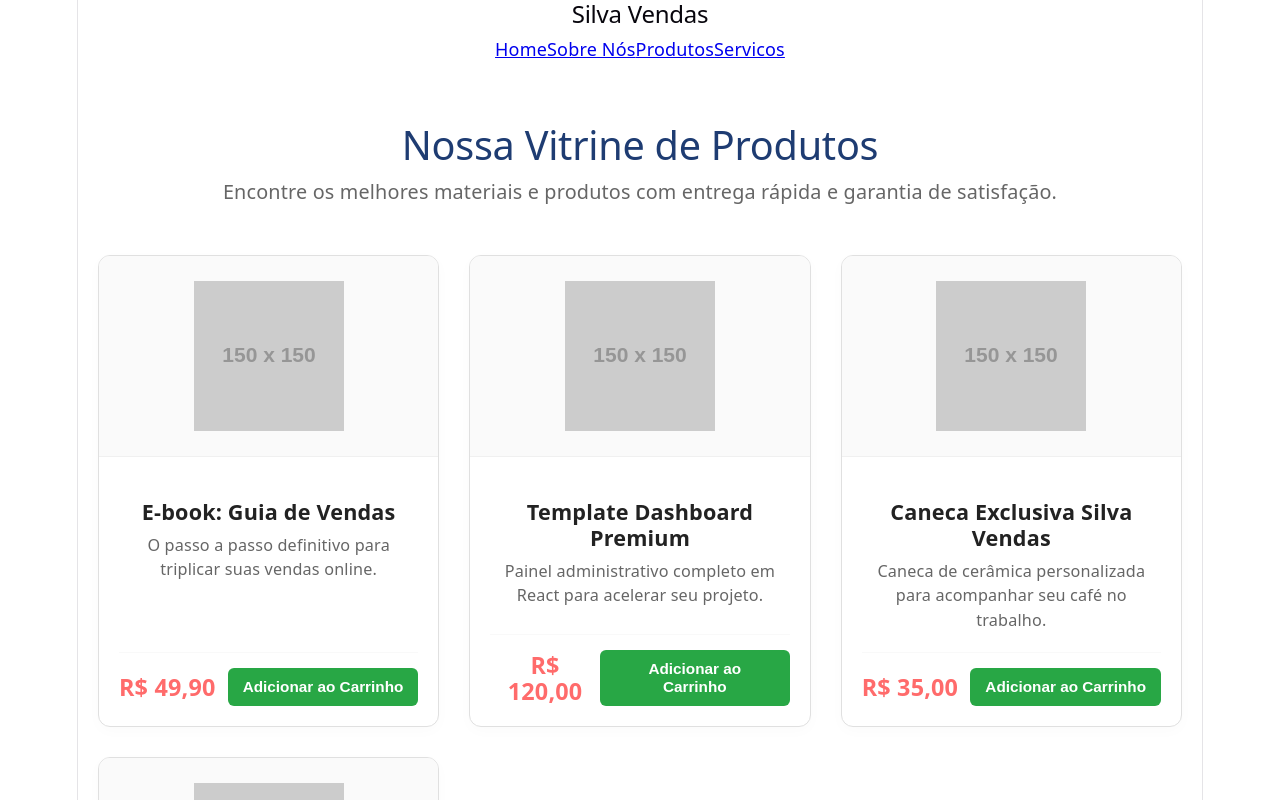
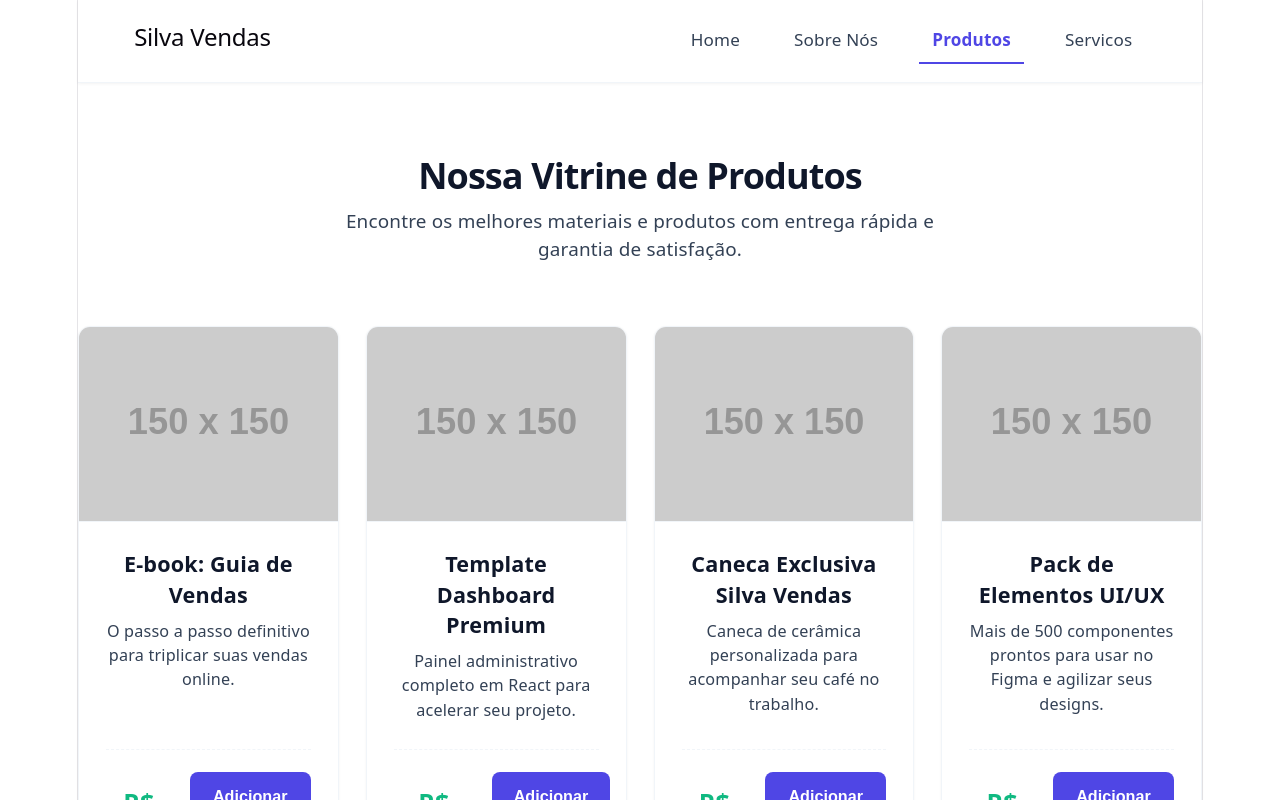
Before and after one commit to Michellfloat/atv-dupla-git-hub, a React (Vite) app in the folder proj-micgui/: page /produtos in a window 1280 px wide. Shown: the top 800 px of the page. Built offline with nearby package versions, Linux system fonts and the light colour scheme.

Commit message:
Salvando as estilizações do Site

```diff
--- a/proj-micgui/index.html
+++ b/proj-micgui/index.html
@@ -4,7 +4,7 @@
     <meta charset="UTF-8" />
     <link rel="icon" type="image/svg+xml" href="/favicon.svg" />
     <meta name="viewport" content="width=device-width, initial-scale=1.0" />
-    <title>proj-micgui</title>
+    <title>proj-micgui:Silva Vendas</title>
   </head>
   <body>
     <div id="root"></div>
--- a/proj-micgui/src/components/Header/style.css
+++ b/proj-micgui/src/components/Header/style.css
@@ -0,0 +1,82 @@
+/* ==========================================================================
+   COMPONENT: Header (Navegação Principal)
+   ========================================================================== */
+
+:root {
+  --primary-color: #4f46e5;      /* Indigo moderno */
+  --primary-hover: #4338ca;
+  --text-dark: #111827;          /* Grafite de alto contraste */
+  --text-muted: #4b5563;
+  --bg-light: #ffffff;
+  --border-color: #e5e7eb;
+  --transition-smooth: all 0.3s cubic-bezier(0.4, 0, 0.2, 1);
+  --shadow-sm: 0 1px 3px rgba(0,0,0,0.1);
+}
+
+.header {
+  display: flex;
+  flex-direction: column;
+  align-items: center;
+  justify-content: space-between;
+  padding: 1.25rem 1.5rem;
+  background-color: var(--bg-light);
+  border-bottom: 1px solid var(--border-color);
+  box-shadow: var(--shadow-sm);
+  gap: 1rem;
+}
+
+.header-logo {
+  text-decoration: none;
+}
+
+.header-logo h2 {
+  font-size: 1.5rem;
+  font-weight: 700;
+  color: var(--primary-color);
+  margin: 0;
+  letter-spacing: -0.025em;
+}
+
+.header nav {
+  display: flex;
+  flex-wrap: wrap;
+  justify-content: center;
+  gap: 1rem;
+}
+
+/* Estilização dos Links do React Router */
+.header nav a {
+  text-decoration: none;
+  font-size: 0.95rem;
+  font-weight: 500;
+  color: var(--text-muted);
+  padding: 0.5rem 0.75rem;
+  border-bottom: 2px solid transparent;
+  transition: var(--transition-smooth);
+}
+
+.header nav a:hover {
+  color: var(--primary-color);
+}
+
+/* Classe injetada automaticamente pelo NavLink ativo */
+.header nav a.active {
+  color: var(--primary-color);
+  border-bottom-color: var(--primary-color);
+  font-weight: 600;
+}
+
+/* ==========================================================================
+   MEDIA QUERIES (Desktop)
+   ========================================================================== */
+@media (min-width: 768px) {
+  .header {
+    flex-direction: row;
+    padding: 1rem 5%;
+    gap: 0;
+  }
+
+  .header nav {
+    gap: 1.5rem;
+  }
+}
--- a/proj-micgui/src/pages/Home/style.css
+++ b/proj-micgui/src/pages/Home/style.css
@@ -1,103 +1,145 @@
-/* Container principal da Home */
+/* ==========================================================================
+   PAGE: Home / Produtos
+   ========================================================================== */
+
+:root {
+  --primary-color: #4f46e5;
+  --primary-hover: #4338ca;
+  --bg-dark-hero: #0f172a;       /* Slate Escuro */
+  --text-light: #f8fafc;
+  --text-dark: #1e293b;
+  --text-muted: #64748b;
+  --bg-card: #ffffff;
+  --border-card: #e2e8f0;
+  --shadow-md: 0 4px 6px -1px rgba(0, 0, 0, 0.1), 0 2px 4px -1px rgba(0, 0, 0, 0.06);
+  --radius-lg: 12px;
+}
+
 .home-container {
   width: 100%;
+  box-sizing: border-box;
 }
 
-/* Estilização do Banner Principal (Hero) */
+/* --- SEÇÃO HERO --- */
 .hero-section {
-  background: linear-gradient(135deg, #1e3c72 0%, #2a5298 100%); /* Fundo degradê azul corporativo */
-  color: #ffffff;
-  padding: 100px 20px;
+  background: linear-gradient(135deg, #0f172a 0%, #1e1b4b 100%);
+  color: var(--text-light);
+  padding: 4rem 1.5rem;
   text-align: center;
-  display: flex;
-  justify-content: center;
-  align-items: center;
 }
 
 .hero-conteudo {
-  max-width: 700px;
+  max-width: 800px;
+  margin: 0 auto;
 }
 
 .hero-conteudo h1 {
-  font-size: 2.8rem;
-  margin-bottom: 20px;
+  font-size: 2.25rem;
+  line-height: 1.2;
+  font-weight: 800;
+  margin-bottom: 1.25rem;
+  letter-spacing: -0.05em;
+}
+
+.hero-conteudo p {
+  font-size: 1.1rem;
+  color: #cbd5e1;
+  margin-bottom: 2rem;
+  line-height: 1.6;
+}
+
+.btn-principal {
+  display: inline-block;
+  text-decoration: none;
+  background-color: var(--primary-color);
+  color: var(--text-light);
+  padding: 0.85rem 2rem;
+  font-weight: 600;
+  font-size: 1rem;
+  border-radius: var(--radius-lg);
+  box-shadow: 0 4px 14px rgba(79, 70, 229, 0.4);
+  transition: all 0.2s ease-in-out;
+}
+
+.btn-principal:hover {
+  background-color: var(--primary-hover);
+  transform: translateY(-2px);
+  box-shadow: 0 6px 20px rgba(79, 70, 229, 0.6);
+}
+
+.btn-principal:active {
+  transform: translateY(0);
+}
+
+/* --- SEÇÃO DESTAQUES --- */
+.destaques-section {
+  padding: 4rem 1.5rem;
+  max-width: 1200px;
+  margin: 0 auto;
+}
+
+.destaques-section h2 {
+  font-size: 1.75rem;
+  color: var(--text-dark);
+  text-align: center;
+  margin-bottom: 3rem;
   font-weight: 700;
 }
 
-.hero-conteudo p {
-  font-size: 1.2rem;
-  margin-bottom: 35px;
-  opacity: 0.9;
-  line-height: 1.6;
-}
-
-/* Botão de Destaque (Call to Action) */
-.btn-principal {
-  background-color: #ff6b6b; /* Cor chamativa para conversão */
-  color: #ffffff;
-  padding: 15px 30px;
-  border-radius: 30px;
-  text-decoration: none;
-  font-weight: bold;
-  font-size: 1.1rem;
-  box-shadow: 0 4px 15px rgba(255, 107, 107, 0.4);
-  transition: transform 0.2s, background-color 0.2s;
-}
-
-.btn-principal:hover {
-  background-color: #ff5252;
-  transform: translateY(-3px); /* Efeito flutuante no hover */
-}
-
-/* Seção de Benefícios/Destaques */
-.destaques-section {
-  max-width: 1200px;
-  margin: 0 auto;
-  padding: 80px 20px;
-  text-align: center;
-}
-
-.destaques-section h2 {
-  font-size: 2.2rem;
-  color: #222;
-  margin-bottom: 50px;
-}
-
-/* Grid para alinhar os benefícios lado a lado */
+/* Grid Fluido Responsivo */
 .grid-destaques {
   display: grid;
-  grid-template-columns: repeat(auto-fit, minmax(280px, 1fr));
-  gap: 30px;
+  grid-template-columns: 1fr;
+  gap: 2rem;
 }
 
 .card-destaque {
-  background: #ffffff;
-  padding: 40px 25px;
-  border-radius: 12px;
-  box-shadow: 0 5px 20px rgba(0,0,0,0.05);
-  border: 1px solid #eee;
+  background-color: var(--bg-card);
+  border: 1px solid var(--border-card);
+  border-radius: var(--radius-lg);
+  padding: 2.5rem 2rem;
+  text-align: center;
+  box-shadow: var(--shadow-md);
+  transition: transform 0.3s ease, box-shadow 0.3s ease;
+}
+
+.card-destaque:hover {
+  transform: translateY(-5px);
+  box-shadow: 0 20px 25px -5px rgba(0, 0, 0, 0.1);
 }
 
 .card-destaque .icone {
   font-size: 2.5rem;
   display: block;
-  margin-bottom: 15px;
+  margin-bottom: 1.25rem;
 }
 
 .card-destaque h3 {
-  font-size: 1.4rem;
-  color: #1e3c72;
-  margin-bottom: 12px;
+  font-size: 1.25rem;
+  color: var(--text-dark);
+  margin-bottom: 0.75rem;
+  font-weight: 600;
 }
 
 .card-destaque p {
-  color: #666;
+  font-size: 0.95rem;
+  color: var(--text-muted);
   line-height: 1.6;
 }
 
-/* Responsivo para celular */
-@media (max-width: 768px) {
-  .hero-conteudo h1 { font-size: 2rem; }
-  .hero-conteudo p { font-size: 1rem; }
-  .destaques-section { padding: 50px 20px; }
+/* ==========================================================================
+   MEDIA QUERIES (Tablets e Desktops)
+   ========================================================================== */
+@media (min-width: 768px) {
+  .hero-section {
+    padding: 6rem 2rem;
+  }
+
+  .hero-conteudo h1 {
+    font-size: 3.5rem;
+  }
+
+  .grid-destaques {
+    grid-template-columns: repeat(3, 1fr); /* 3 Colunas idênticas */
+  }
 }
--- a/proj-micgui/src/pages/Produtos/style.css
+++ b/proj-micgui/src/pages/Produtos/style.css
@@ -1,116 +1,191 @@
-/* Container de Produtos */
+/* ==========================================================================
+   PAGE: Vitrine de Produtos (Silva Vendas)
+   ========================================================================== */
+
+:root {
+  --primary-color: #4f46e5;       /* Indigo para botões principais */
+  --primary-hover: #4338ca;
+  --text-dark: #0f172a;           /* Slate escuro para títulos */
+  --text-muted: #475569;          /* Cinza médio para descrições */
+  --price-color: #10b981;         /* Verde Esmeralda para destaque do preço */
+  --bg-card: #ffffff;
+  --border-color: #e2e8f0;
+  --radius-md: 8px;
+  --radius-lg: 12px;
+  --shadow-sm: 0 1px 3px rgba(0, 0, 0, 0.05);
+  --shadow-md: 0 10px 15px -3px rgba(0, 0, 0, 0.05), 0 4px 6px -2px rgba(0, 0, 0, 0.01);
+  --transition-fast: all 0.2s ease-in-out;
+  --transition-normal: all 0.3s cubic-bezier(0.4, 0, 0.2, 1);
+}
+
+/* Contêiner Base */
 .produtos-container {
   max-width: 1200px;
   margin: 0 auto;
-  padding: 60px 20px;
+  padding: 3rem 1.25rem;
+  box-sizing: border-box;
 }
 
+/* Cabeçalho da Página */
 .produtos-header {
   text-align: center;
-  margin-bottom: 50px;
+  margin-bottom: 3.5rem;
 }
 
 .produtos-header h2 {
-  font-size: 2.2rem;
-  color: #1e3c72;
+  font-size: 2rem;
+  color: var(--text-dark);
+  font-weight: 800;
+  letter-spacing: -0.025em;
+  margin: 0 0 0.5rem 0;
 }
 
 .produtos-header p {
-  color: #666;
-  font-size: 1.1rem;
-  margin-top: 10px;
+  color: var(--text-muted);
+  font-size: 1.05rem;
+  max-width: 600px;
+  margin: 0 auto;
+  line-height: 1.5;
 }
 
-/* Grid de Produtos - Layout estilo Ecommerce */
+/* Grid de Produtos de Alta Performance */
 .produtos-grid {
   display: grid;
-  grid-template-columns: repeat(auto-fit, minmax(250px, 1fr));
-  gap: 30px;
+  grid-template-columns: 1fr; /* Mobile-first: 1 coluna */
+  gap: 2rem;
 }
 
-/* Card do Produto */
+/* Card Individual do Produto */
 .card-produto {
-  background: #ffffff;
-  border-radius: 12px;
-  border: 1px solid #e0e0e0;
-  overflow: hidden; /* Garante que a imagem respeite as bordas arredondadas do card */
-  box-shadow: 0 4px 15px rgba(0,0,0,0.02);
+  background-color: var(--bg-card);
+  border: 1px solid var(--border-color);
+  border-radius: var(--radius-lg);
+  overflow: hidden; /* Garante que a imagem respeite o border-radius */
   display: flex;
   flex-direction: column;
-  transition: transform 0.3s ease, box-shadow 0.3s ease;
+  box-shadow: var(--shadow-sm);
+  transition: var(--transition-normal);
 }
 
 .card-produto:hover {
   transform: translateY(-6px);
-  box-shadow: 0 12px 25px rgba(0, 0, 0, 0.08);
+  box-shadow: var(--shadow-md);
+  border-color: #cbd5e1;
 }
 
-/* Espaço reservado para a foto do produto */
+/* Área da Foto do Produto */
 .produto-foto {
+  position: relative;
   width: 100%;
-  height: 200px;
-  background-color: #fafafa;
-  display: flex;
-  justify-content: center;
-  align-items: center;
-  border-bottom: 1px solid #f0f0f0;
+  aspect-ratio: 4 / 3; /* Força proporção uniforme independente da imagem */
+  background-color: #f8fafc;
+  overflow: hidden;
+  border-bottom: 1px solid var(--border-color);
 }
 
 .produto-foto img {
-  max-width: 100%;
-  max-height: 100%;
-  object-fit: cover;
+  width: 100%;
+  height: 100%;
+  object-fit: cover; /* Recorta e preenche o espaço de forma elegante */
+  transition: var(--transition-normal);
 }
 
-/* Detalhes e textos do produto */
+/* Micro-interação: Zoom sutil na imagem ao passar o mouse no card */
+.card-produto:hover .produto-foto img {
+  transform: scale(1.05);
+}
+
+/* Bloco de Informações do Conteúdo */
 .produto-info {
-  padding: 20px;
+  padding: 1.5rem;
   display: flex;
   flex-direction: column;
-  flex-grow: 1;
+  flex-grow: 1; /* Estica o bloco para alinhar os rodapés igualmente */
 }
 
 .produto-info h3 {
   font-size: 1.2rem;
-  color: #222;
-  margin-bottom: 8px;
+  color: var(--text-dark);
+  font-weight: 700;
+  margin: 0 0 0.5rem 0;
+  line-height: 1.4;
 }
 
 .produto-desc {
   font-size: 0.9rem;
-  color: #666;
+  color: var(--text-muted);
   line-height: 1.5;
-  margin-bottom: 20px;
-  flex-grow: 1;
+  margin: 0 0 1.5rem 0;
+  flex-grow: 1; /* Empurra a área de checkout para a base do card */
 }
 
-/* Alinhamento de Preço e Botão lado a lado */
+/* Seção de Checkout (Preço + Botão) */
 .produto-preco-checkout {
   display: flex;
-  justify-content: space-between;
-  align-items: center;
-  border-top: 1px solid #f9f9f9;
-  padding-top: 15px;
+  flex-direction: column; /* Empilhado no mobile para melhor ergonomia */
+  gap: 1rem;
+  align-items: flex-start;
+  border-top: 1px dashed var(--border-color);
+  padding-top: 1.25rem;
 }
 
 .valor-produto {
-  font-size: 1.3rem;
-  font-weight: bold;
-  color: #ff6b6b; /* Destaque na cor do preço */
+  font-size: 1.4rem;
+  font-weight: 800;
+  color: var(--price-color);
 }
 
+/* Botão de Adicionar ao Carrinho */
 .btn-carrinho {
-  background-color: #28a745; /* Verde comercial para induzir a compra */
-  color: white;
+  width: 100%;
+  background-color: var(--primary-color);
+  color: #ffffff;
   border: none;
-  padding: 10px 15px;
-  border-radius: 6px;
-  font-size: 0.85rem;
-  font-weight: bold;
+  padding: 0.8rem 1.2rem;
+  font-size: 0.9rem;
+  font-weight: 600;
+  border-radius: var(--radius-md);
   cursor: pointer;
-  transition: background-color 0.2s;
+  transition: var(--transition-fast);
 }
 
 .btn-carrinho:hover {
-  background-color: #218838;
+  background-color: var(--primary-hover);
 }
+
+.btn-carrinho:active {
+  transform: scale(0.97); /* Feedback tátil de clique */
+}
+
+/* ==========================================================================
+   MEDIA QUERIES (Responsividade Avançada)
+   ========================================================================== */
+
+/* Tablets */
+@media (min-width: 640px) {
+  .produtos-grid {
+    grid-template-columns: repeat(2, 1fr); /* 2 colunas */
+  }
+
+  .produto-preco-checkout {
+    flex-direction: row; /* Preço e Botão lado a lado */
+    justify-content: space-between;
+    align-items: center;
+  }
+
+  .btn-carrinho {
+    width: auto; /* Botão assume tamanho do conteúdo */
+  }
+}
+
+/* Desktops */
+@media (min-width: 1024px) {
+  .produtos-grid {
+    grid-template-columns: repeat(4, 1fr); /* 4 colunas em telas largas */
+    gap: 1.5rem;
+  }
+
+  .produtos-container {
+    padding: 4rem 0;
+  }
+}
--- a/proj-micgui/src/pages/Servicos/style.css
+++ b/proj-micgui/src/pages/Servicos/style.css
@@ -1,107 +1,135 @@
-/* Container de Serviços */
+/* ==========================================================================
+   PAGE: Serviços (Vitrine de Vendas)
+   ========================================================================== */
+
+:root {
+  --primary-color: #4f46e5;
+  --success-color: #10b981;      /* Verde Esmeralda para conversão */
+  --text-dark: #0f172a;
+  --text-muted: #475569;
+  --bg-card: #ffffff;
+  --border-color: #f1f5f9;
+  --radius-md: 8px;
+  --radius-full: 9999px;
+}
+
 .servicos-container {
+  padding: 4rem 1.5rem;
   max-width: 1200px;
   margin: 0 auto;
-  padding: 60px 20px;
 }
 
 .servicos-header {
   text-align: center;
-  margin-bottom: 50px;
+  margin-bottom: 4rem;
 }
 
 .servicos-header h2 {
-  font-size: 2.2rem;
-  color: #222;
-  margin-bottom: 10px;
+  font-size: 2rem;
+  color: var(--text-dark);
+  font-weight: 800;
+  margin-bottom: 0.5rem;
 }
 
 .servicos-header p {
-  color: #777;
-  font-size: 1.1rem;
+  color: var(--text-muted);
+  font-size: 1.05rem;
 }
 
-/* Grid de cards de vendas */
+/* Vitrine baseada em Auto-Placement Grid */
 .vitrine-grid {
   display: grid;
-  grid-template-columns: repeat(auto-fit, minmax(260px, 1fr));
-  gap: 30px;
+  grid-template-columns: repeat(auto-fit, minmax(280px, 1fr));
+  gap: 2rem;
 }
 
-/* Card individual de Produto/Serviço */
 .card-venda {
-  background: #ffffff;
-  border-radius: 12px;
-  padding: 30px;
-  border: 1px solid #e0e0e0;
-  box-shadow: 0 4px 15px rgba(0,0,0,0.02);
+  background-color: var(--bg-card);
+  border: 1px solid var(--border-color);
+  border-radius: 16px;
+  padding: 2rem;
   display: flex;
   flex-direction: column;
-  position: relative;
-  transition: transform 0.3s, box-shadow 0.3s, border-color 0.3s;
+  box-shadow: 0 4px 6px -1px rgba(0,0,0,0.05);
+  transition: all 0.3s cubic-bezier(0.4, 0, 0.2, 1);
 }
 
-/* Efeito Hover Dinâmico: O card "salta" e a borda ganha destaque azul */
 .card-venda:hover {
-  transform: translateY(-5px);
-  box-shadow: 0 12px 25px rgba(30, 60, 114, 0.1);
-  border-color: #1e3c72;
+  box-shadow: 0 20px 25px -5px rgba(0, 0, 0, 0.05), 0 10px 10px -5px rgba(0, 0, 0, 0.04);
+  border-color: #cbd5e1;
 }
 
-/* Tags de diferenciação (Serviço vs Produto) */
-.tag {
-  position: absolute;
-  top: 15px;
-  right: 15px;
+/* Badge/Tag */
+.tag.servico {
+  align-self: flex-start;
+  background-color: #e0e7ff;
+  color: var(--primary-color);
   font-size: 0.75rem;
+  font-weight: 700;
   text-transform: uppercase;
-  font-weight: bold;
-  padding: 4px 10px;
-  border-radius: 20px;
+  padding: 0.25rem 0.75rem;
+  border-radius: var(--radius-full);
+  margin-bottom: 1.25rem;
+  letter-spacing: 0.05em;
 }
 
-.tag.servico { background-color: #e3f2fd; color: #0d47a1; }
-.tag.produto { background-color: #e8f5e9; color: #1b5e20; }
-
 .card-venda h3 {
-  font-size: 1.4rem;
-  color: #222;
-  margin: 15px 0 10px 0;
+  font-size: 1.25rem;
+  color: var(--text-dark);
+  margin: 0 0 0.75rem 0;
+  font-weight: 700;
 }
 
 .card-venda .descricao {
-  color: #666;
   font-size: 0.95rem;
+  color: var(--text-muted);
   line-height: 1.5;
-  flex-grow: 1; /* Faz a descrição ocupar o espaço livre empurrando o preço para baixo */
-  margin-bottom: 20px;
+  margin: 0 0 2rem 0;
+  flex-grow: 1; /* Garante alinhamento perfeito do botão de compra */
 }
 
-/* Área de exibição do preço */
+/* Contêiner de Preço Inteligente */
 .preco-container {
-  border-top: 1px dashed #eee;
-  padding-top: 15px;
-  margin-bottom: 20px;
   display: flex;
-  justify-content: space-between;
-  align-items: center;
+  flex-direction: column;
+  margin-bottom: 1.5rem;
+  border-top: 1px solid #f1f5f9;
+  padding-top: 1.25rem;
 }
 
-.preco-label { color: #aaa; font-size: 0.85rem; }
-.preco-valor { font-size: 1.3rem; font-weight: bold; color: #1e3c72; }
+.preco-label {
+  font-size: 0.8rem;
+  text-transform: uppercase;
+  color: #94a3b8;
+  font-weight: 600;
+  letter-spacing: 0.05em;
+}
 
-/* Botão de Compra interno do card */
+.preco-valor {
+  font-size: 1.5rem;
+  font-weight: 800;
+  color: var(--text-dark);
+}
+
+/* Botão de Conversão */
 .btn-comprar {
-  background-color: #1e3c72;
-  color: white;
+  width: 100%;
+  background-color: var(--text-dark);
+  color: #ffffff;
   border: none;
-  padding: 12px;
-  border-radius: 8px;
-  font-weight: bold;
+  padding: 0.85rem;
+  font-size: 0.95rem;
+  font-weight: 600;
+  border-radius: var(--radius-md);
   cursor: pointer;
-  transition: background-color 0.2s;
+  transition: all 0.2s ease;
 }
 
 .btn-comprar:hover {
-  background-color: #2a5298;
+  background-color: var(--primary-color);
+  box-shadow: 0 4px 12px rgba(79, 70, 229, 0.3);
 }
+
+.btn-comprar:active {
+  transform: scale(0.98);
+}
--- a/proj-micgui/src/pages/SobreNos/style.css
+++ b/proj-micgui/src/pages/SobreNos/style.css
@@ -1,76 +1,83 @@
-/* Container de Sobre Nós */
-.sobrenos-container {
-  max-width: 800px;
-  margin: 0 auto;
-  padding: 60px 20px;
+/* ==========================================================================
+   PAGE: Sobre Nós (Institucional)
+   ========================================================================== */
+
+:root {
+  --text-dark: #0f172a;
+  --text-muted: #334155;
+  --primary-color: #4f46e5;
+  --bg-section: #f8fafc;
 }
 
-/* Seção da História */
-.historia-section {
-  margin-bottom: 60px;
+.sobrenos-container {
+  max-width: 900px;
+  margin: 0 auto;
+  padding: 4rem 1.5rem;
 }
 
-.historia-texto h2 {
-  font-size: 2.2rem;
-  color: #1e3c72;
-  margin-bottom: 20px;
+.historia-section {
+  margin-bottom: 4rem;
+}
+
+.historia-section h2,
+.valores-section h2 {
+  font-size: 1.85rem;
+  color: var(--text-dark);
+  font-weight: 700;
+  margin-bottom: 1.5rem;
   position: relative;
 }
 
-/* Detalhe visual elegante: linha azul abaixo do título */
-.historia-texto h2::after {
+/* Detalhe estético sutil abaixo dos títulos */
+.historia-section h2::after,
+.valores-section h2::after {
   content: '';
   display: block;
-  width: 60px;
+  width: 40px;
   height: 4px;
-  background-color: #ff6b6b;
-  margin-top: 8px;
+  background-color: var(--primary-color);
+  margin-top: 0.5rem;
   border-radius: 2px;
 }
 
 .historia-texto p {
-  font-size: 1.1rem;
-  color: #4a4a4a;
-  line-height: 1.8;
-  margin-bottom: 20px;
-  text-align: justify;
+  font-size: 1.05rem;
+  color: var(--text-muted);
+  line-height: 1.7;
+  margin-bottom: 1.5rem;
 }
 
-/* Seção de Valores corporativos */
-.valores-section {
-  background-color: #ffffff;
-  padding: 40px;
-  border-radius: 12px;
-  border: 1px solid #eee;
-  box-shadow: 0 4px 15px rgba(0,0,0,0.02);
-}
-
-.valores-section h2 {
-  font-size: 1.8rem;
-  color: #222;
-  margin-bottom: 25px;
-}
-
-/* Estilização da lista de valores para não usar bolinhas comuns */
+/* Lista de Valores Limpa e Sem Bullets Padrão */
 .lista-valores {
   list-style: none;
   padding: 0;
+  margin: 0;
+  display: flex;
+  flex-direction: column;
+  gap: 1.5rem;
 }
 
 .lista-valores li {
-  font-size: 1.05rem;
-  color: #555;
+  background-color: var(--bg-section);
+  border-left: 4px solid var(--primary-color);
+  padding: 1.5rem;
+  border-radius: 0 12px 12px 0;
+  font-size: 1rem;
+  color: var(--text-muted);
   line-height: 1.6;
-  margin-bottom: 20px;
-  padding-left: 15px;
-  border-left: 3px solid #ff6b6b; /* Adiciona uma barrinha vertical vermelha antes de cada valor */
 }
 
 .lista-valores li strong {
-  color: #222;
+  color: var(--text-dark);
+  display: inline-block;
+  margin-bottom: 0.25rem;
 }
 
-/* Remove a margem do último item para evitar espaços soltos */
-.lista-valores li:last-child {
-  margin-bottom: 0;
+/* ==========================================================================
+   MEDIA QUERIES (Desktops)
+   ========================================================================== */
+@media (min-width: 768px) {
+  .sobrenos-container {
+    padding: 6rem 2rem;
+  }
 }
```
Also changed, not shown: proj-micgui/src/components/Footer/style.css (+29 -0 lines), 1 other file (tests, documents, lock files or other folders).
